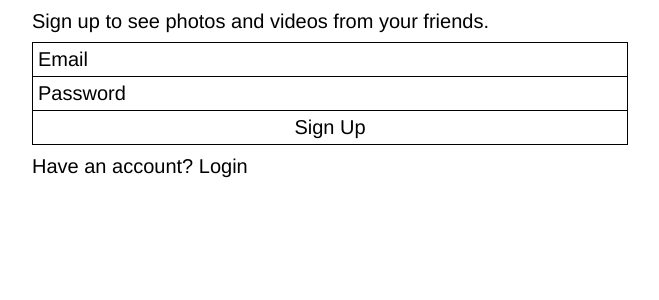
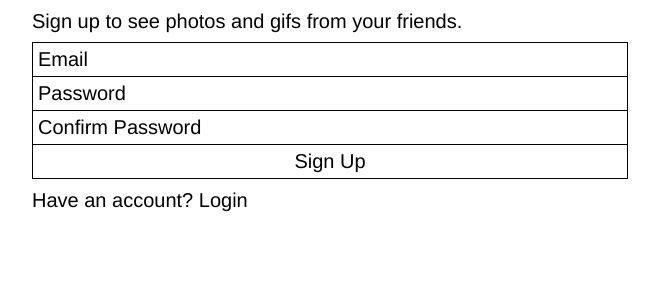
Before and after one commit to henricbjork/images, a React (Create React App) app: page /signup in a window 1280 px wide. Shown: the top 300 px of the page, without its empty margins (310-969 px from the left). Built offline with nearby package versions, Linux system fonts and the light colour scheme.

Commit message:
updated signup

```diff
--- a/src/pages/Login.js
+++ b/src/pages/Login.js
@@ -48,7 +48,7 @@ const Start = () => {
   return (
     <div>
       <p className="login-text">
-        Log in to see photos and videos from your friends.
+        Log in to see photos and gifs from your friends.
       </p>
       <form onSubmit={login}>
         <input
--- a/src/pages/SignUp.js
+++ b/src/pages/SignUp.js
@@ -5,15 +5,22 @@ import {AppContext} from '../components/AppContext';
 const SignUp = () => {
   const [auth, setAuth] = useContext(AppContext);
   const [password, setPassword] = useState('');
+  const [passwordConfirm, setPasswordConfirm] = useState('');
   const [email, setEmail] = useState('');
   const [errors, setErrors] = useState(null);
+
+  const handleEmail = event => {
+    setEmail(event.target.value);
+    setErrors(null);
+  };
 
   const handlePassword = event => {
     setPassword(event.target.value);
     setErrors(null);
   };
-  const handleEmail = event => {
-    setEmail(event.target.value);
+
+  const handlePasswordConfirm = event => {
+    setPasswordConfirm(event.target.value);
     setErrors(null);
   };
 
@@ -23,6 +30,7 @@ const SignUp = () => {
     const formData = new FormData();
     formData.append('email', email);
     formData.append('password', password);
+    formData.append('passwordConfirm', passwordConfirm);
 
     const response = await fetch('http://localhost:1111/api/users/signup.php', {
       method: 'POST',
@@ -38,6 +46,7 @@ const SignUp = () => {
       setErrors(data.message);
     }
     setPassword('');
+    setPasswordConfirm('');
   };
 
   if (auth) {
@@ -47,7 +56,7 @@ const SignUp = () => {
   return (
     <div>
       <p className="login-text">
-        Sign up to see photos and videos from your friends.
+        Sign up to see photos and gifs from your friends.
       </p>
       <form onSubmit={login}>
         <input
@@ -64,6 +73,13 @@ const SignUp = () => {
           placeholder="Password"
           required
         />
+        <input
+          type="password"
+          onChange={handlePasswordConfirm}
+          value={passwordConfirm}
+          placeholder="Confirm Password"
+          required
+        />
         <button>Sign Up</button>
       </form>
       {errors && <p className="error-text">{errors}</p>}
```
Also changed, not shown: 2 other files (tests, documents, lock files or other folders).
